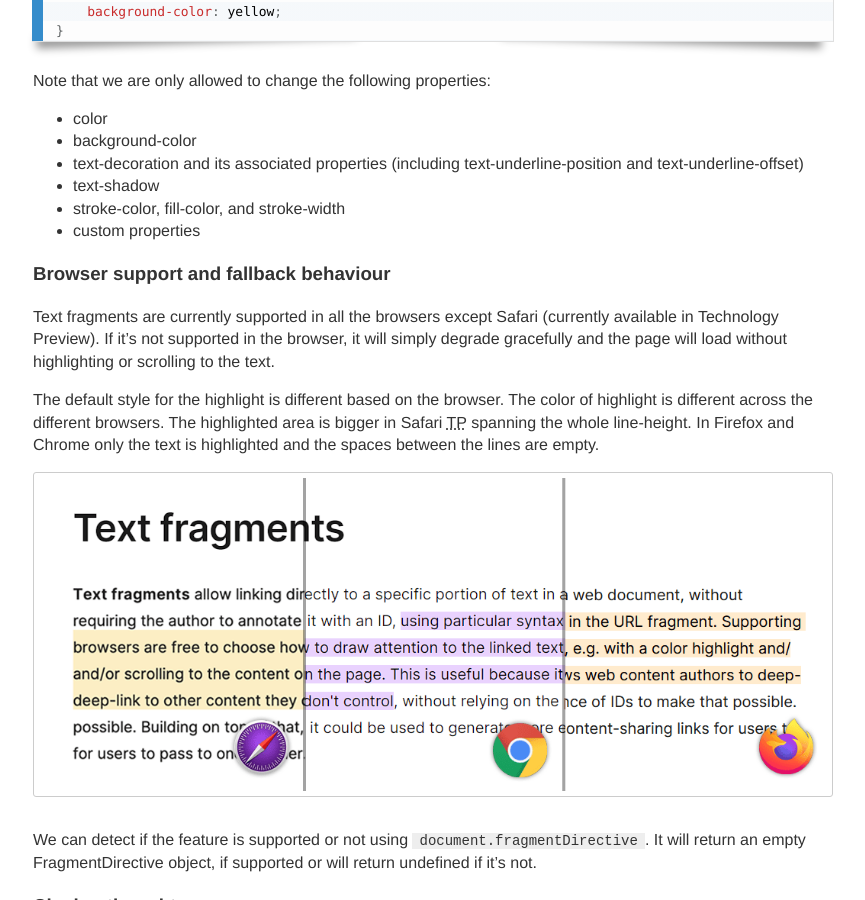
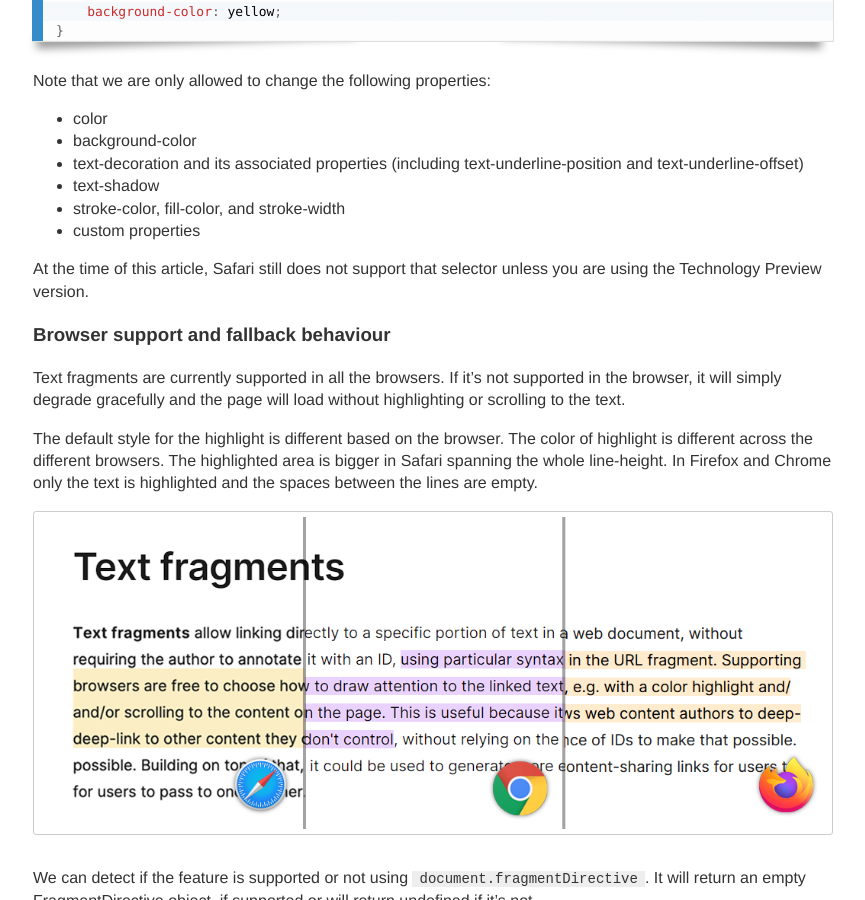
Before and after one commit to ahmadalfy/blog, a Jekyll site: the page built from _posts/2024-10-12-linking-directly-to-web-page-content.md, in a window 1280 px wide and 900 px high, scrolled down 3712 px. Shown: the whole window, without its empty margins (207-1072 px from the left). Built offline with Jekyll 4.4.1, drawn with Linux system fonts in a browser that asks for light colours; some web fonts are replaced; comment, search, counter and statistics services are not loaded.

Commit message:
fix: only the pseudo selector is not available in Safari, Text Fragments are supported though

```diff
--- a/_posts/2024-10-12-linking-directly-to-web-page-content.md
+++ b/_posts/2024-10-12-linking-directly-to-web-page-content.md
@@ -108,11 +108,13 @@ Note that we are only allowed to change the following properties:
 * stroke-color, fill-color, and stroke-width
 * custom properties
 
+At the time of this article, Safari still does not support that selector unless you are using the Technology Preview version.
+
 ### Browser support and fallback behaviour
 
-Text fragments are currently supported in all the browsers except Safari (currently available in Technology Preview). If it's not supported in the browser, it will simply degrade gracefully and the page will load without highlighting or scrolling to the text.
+Text fragments are currently supported in all the browsers. If it's not supported in the browser, it will simply degrade gracefully and the page will load without highlighting or scrolling to the text.
 
-The default style for the highlight is different based on the browser. The color of highlight is different across the different browsers. The highlighted area is bigger in Safari <abbr title="Technology Preview">TP</abbr> spanning the whole line-height. In Firefox and Chrome only the text is highlighted and the spaces between the lines are empty.
+The default style for the highlight is different based on the browser. The color of highlight is different across the different browsers. The highlighted area is bigger in Safari spanning the whole line-height. In Firefox and Chrome only the text is highlighted and the spaces between the lines are empty.
 
 {:.image-container}
 ![Demonstration of the differences in text highlight between the different browsers]({{ site.url }}/images/2024/02/comparison.png)
```
Also changed, not shown: images/2024/02/comparison.png.
